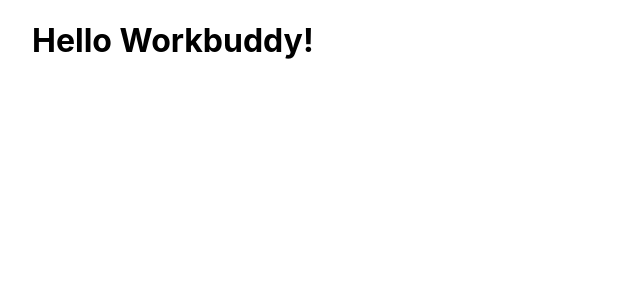
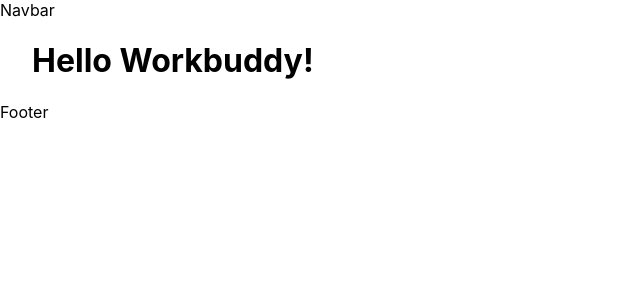
Before and after one commit to CarinWood/Workbuddy, a Next.js app: page / in a window 1280 px wide. Shown: the top 300 px of the page, without its empty margins (0-640 px from the left). Built offline with nearby package versions, Linux system fonts and the light colour scheme.

Commit message:
navbar and footer update

```diff
--- /dev/null
+++ b/components/Footer.tsx
@@ -0,0 +1,9 @@
+
+
+const Footer = () => {
+  return (
+    <div>Footer</div>
+  )
+}
+
+export default Footer
--- /dev/null
+++ b/components/Layout.tsx
@@ -0,0 +1,20 @@
+import { FC, ReactNode } from 'react'
+import Footer from "./Footer"
+import Navbar from "./Navbar"
+
+type ChildrenProps = {
+    children: ReactNode
+  }
+
+
+const Layout:FC<ChildrenProps> = ({children}) => {
+  return (
+    <>
+        <Navbar/>
+            {children}
+        <Footer/>
+    </>
+  )
+}
+
+export default Layout
--- /dev/null
+++ b/components/Navbar.tsx
@@ -0,0 +1,9 @@
+
+
+const Navbar = () => {
+  return (
+    <div>Navbar</div>
+  )
+}
+
+export default Navbar
--- a/pages/_app.tsx
+++ b/pages/_app.tsx
@@ -1,8 +1,13 @@
 import '../styles/globals.css'
 import type { AppProps } from 'next/app'
+import Layout from '../components/Layout'
 
 function MyApp({ Component, pageProps }: AppProps) {
-  return <Component {...pageProps} />
+  return (
+    <Layout>
+      <Component {...pageProps} />
+    </Layout>
+    )
 }
 
 export default MyApp
--- a/pages/index.tsx
+++ b/pages/index.tsx
@@ -1,6 +1,5 @@
 import type { NextPage } from 'next'
 import Head from 'next/head'
-import Image from 'next/image'
 import styles from '../styles/Home.module.css'
 
 const Home: NextPage = () => {
```
